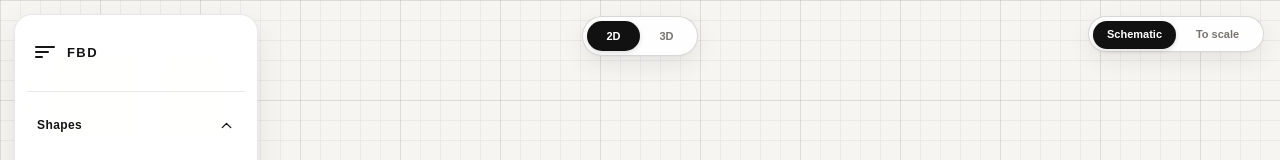
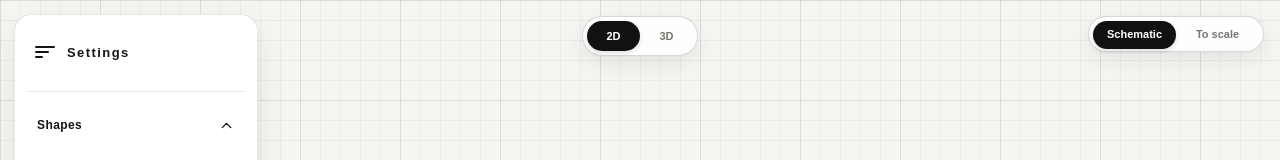
Before and after one commit to Ahmed-Radwan1718/FBD, a Next.js app: page / in a window 1280 px wide. Shown: the top 160 px of the page. Built offline with nearby package versions, Linux system fonts and the light colour scheme.

Commit message:
Update page.tsx

```diff
--- a/app/page.tsx
+++ b/app/page.tsx
@@ -1680,7 +1680,7 @@ export default function Home() {
             <span />
             <span />
           </div>
-          <span className="brand-name">FBD</span>
+          <span className="brand-name">Settings</span>
         </div>
 
         <div className="tool-section">
```
